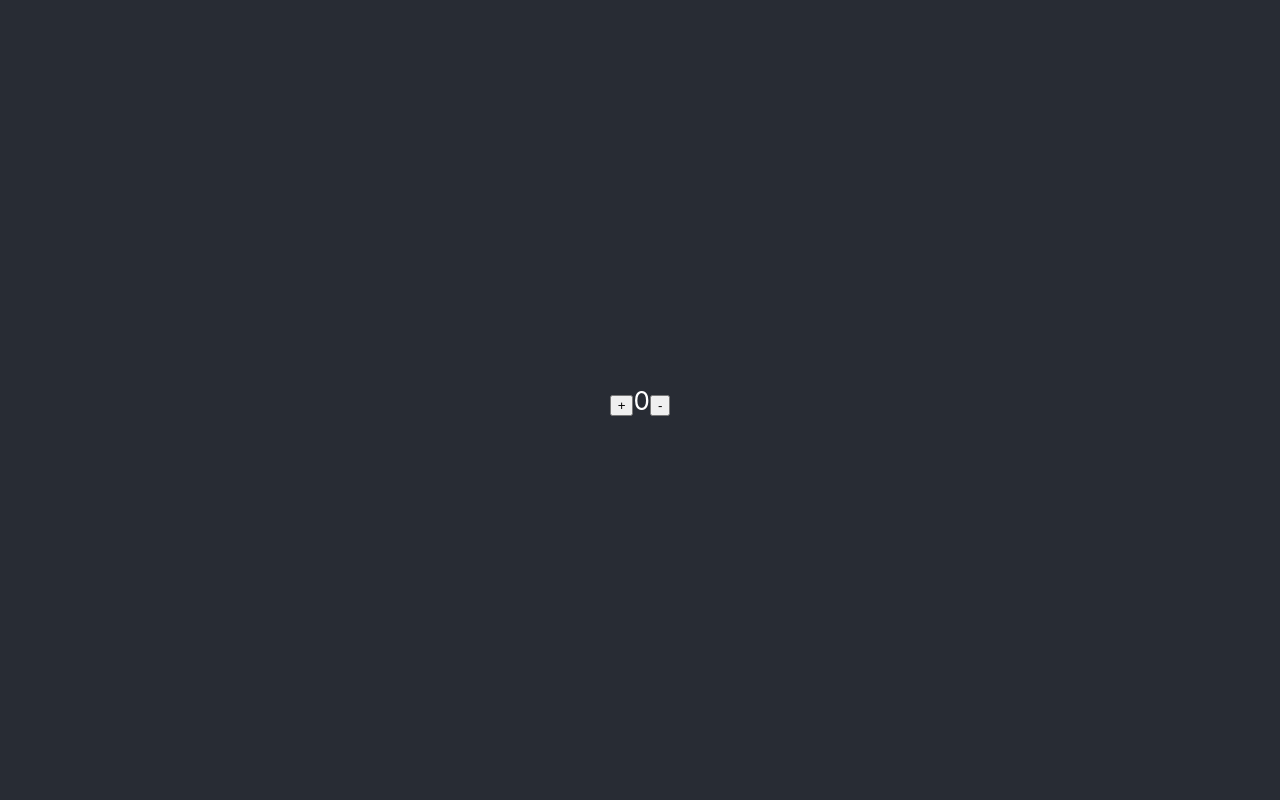
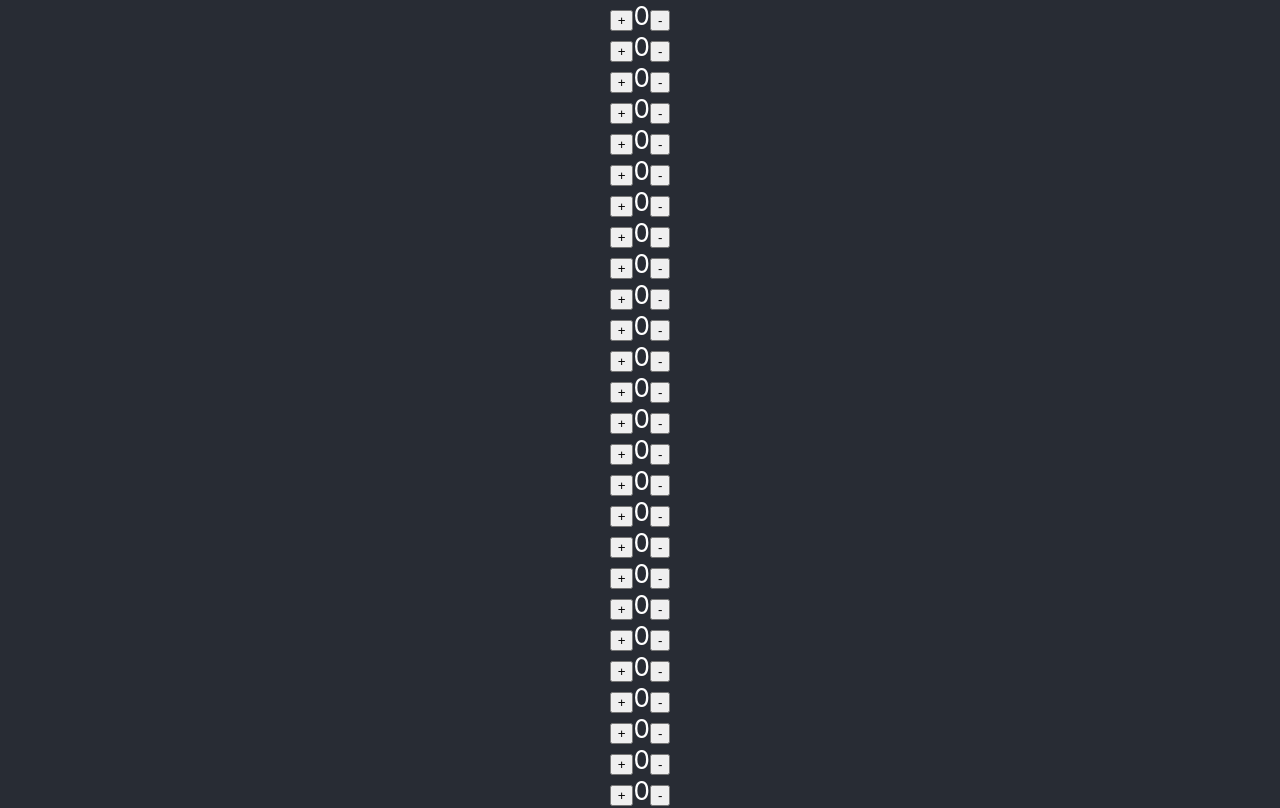
Before and after one commit to Theo-Lo/my-app-counter, a React (Create React App) app: page / in a window 1280 px wide. Shown: the top 808 px of the page. Built offline with nearby package versions, Linux system fonts and the light colour scheme.

Commit message:
[Counter][Theo] feat: generated multiple counters according to props with static number

```diff
--- a/src/App.js
+++ b/src/App.js
@@ -1,12 +1,13 @@
 import React from "react";
-import Counter from "./components/Counter";
+import CounterGroup from "./components/CounterGroup.js";
 import './App.css';
 
 function App() {
+  const size = 100;
   return (
     <div className="App">
       <header className="App-header">
-        <Counter/>
+        <CounterGroup size={size}/>
       </header>
     </div>
   );
--- /dev/null
+++ b/src/components/CounterGroup.js
@@ -0,0 +1,25 @@
+import React, { Component } from 'react';
+import Counter from "./Counter"
+
+class CounterGroup extends Component {
+    initArraySize = (size) => {
+        return Array.from(Array(size).keys());
+    };
+
+    render() {
+        const size = this.props.size;
+        const initArraySize = this.initArraySize(size);
+
+        return (
+            <div>
+                {
+                    initArraySize.map((value) =>
+                        <Counter key={value} />
+                    )
+                }
+            </div>
+        );
+    }
+}
+
+export default CounterGroup;
```
Also changed, not shown: 1 other file (tests, documents, lock files or other folders).
